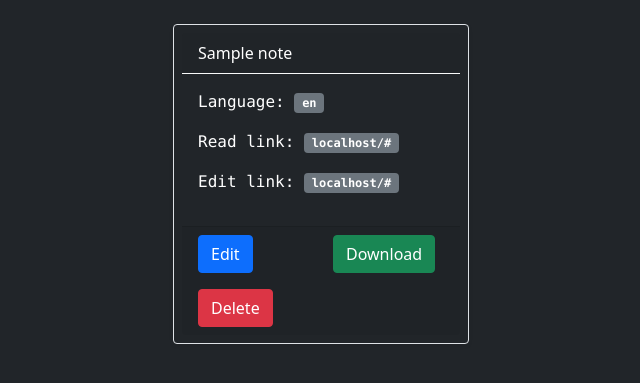
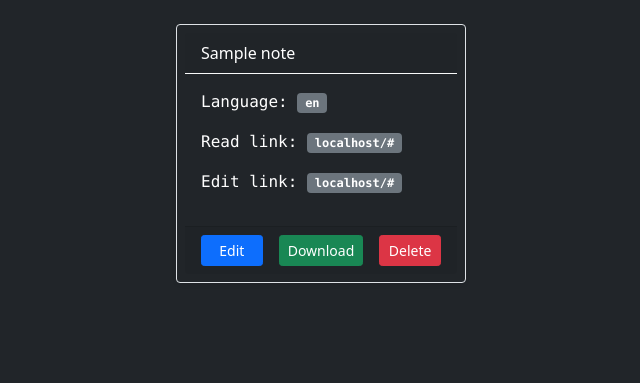
Before and after one commit to Krasnopolskiy/codeo, a Django app: page /dashboard/ in a window 1280 px wide. Shown: the part 56-439 px from the top of the page, without its empty margins (319-959 px from the left). Run offline with Django 3.2, Linux system fonts and the light colour scheme; a user stored in the database is signed in; tables that the repository leaves empty hold one stand-in row (values such as "Sample post"); some libraries are stand-ins or nearby versions.

Commit message:
Improve dashboard

```diff
--- a/notes/templates/pages/dashboard.html
+++ b/notes/templates/pages/dashboard.html
@@ -2,7 +2,7 @@
 {% load crispy_forms_tags %}
 
 {% block content %}
-<div class="container-fluid">
+<div class="container-fluid ps-4 pe-4">
     <div class="row justify-content-center row-cols-md-4 gy-3 mt-2">
         {% for note in notes %}
         <div class="col">
@@ -24,15 +24,15 @@
                     </ul>
                 </div>
                 <div class="card-footer container">
-                    <div class="row gy-3">
-                        <div class="col">
-                            <a href="{% url 'index' access_link=note.edit_link %}" class="btn btn-primary">Edit</a>
+                    <div class="row gy-3 gx-3">
+                        <div class="col d-grid gap-2">
+                            <a href="{% url 'index' access_link=note.edit_link %}" class="btn btn-sm btn-primary">Edit</a>
                         </div>
-                        <div class="col">
-                            <a href="{% url 'dashboard' %}" class="btn btn-success">Download</a>
+                        <div class="col d-grid gap-2">
+                            <a href="{% url 'dashboard' %}" class="btn btn-sm btn-success">Download</a>
                         </div>
-                        <div class="col">
-                            <a href="{% url 'dashboard' %}" class="btn btn-danger">Delete</a>
+                        <div class="col d-grid gap-2">
+                            <a href="{% url 'dashboard' %}" class="btn btn-sm btn-danger">Delete</a>
                         </div>
                     </div>
                 </div>
```
